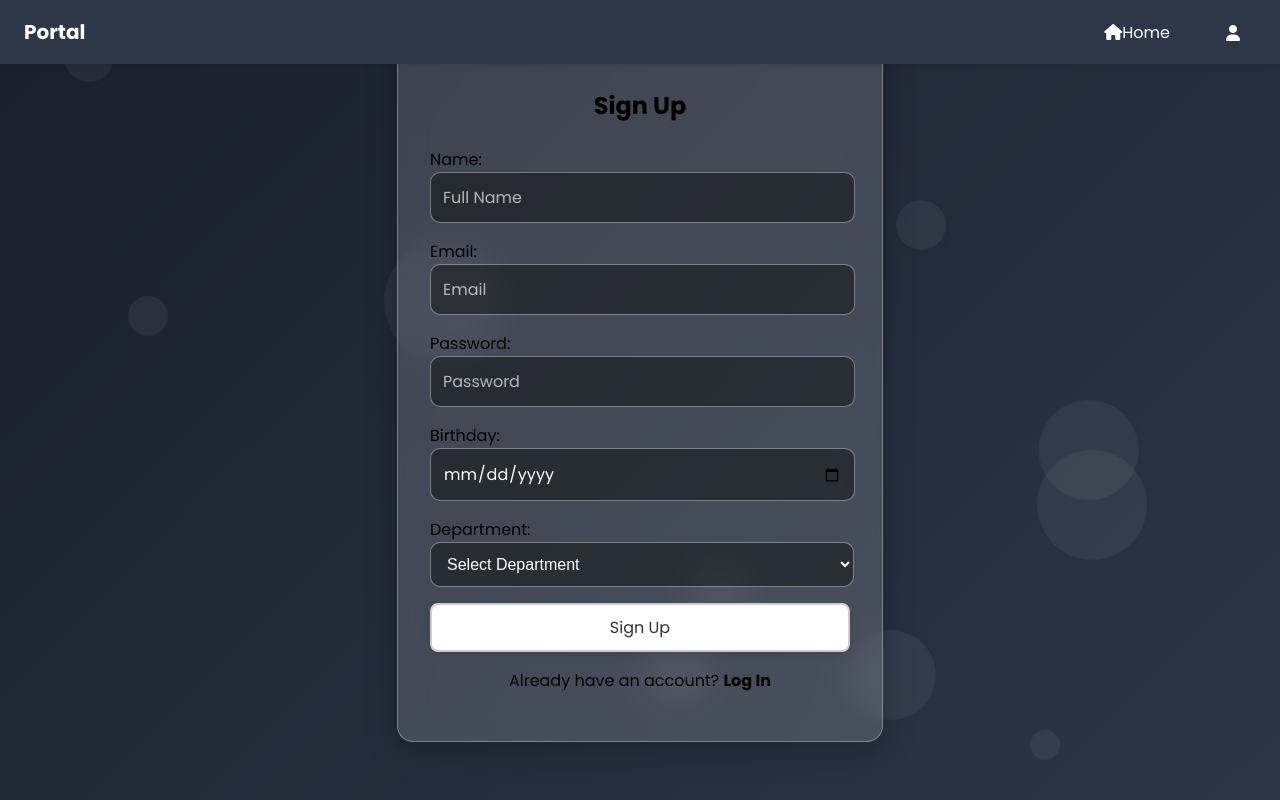
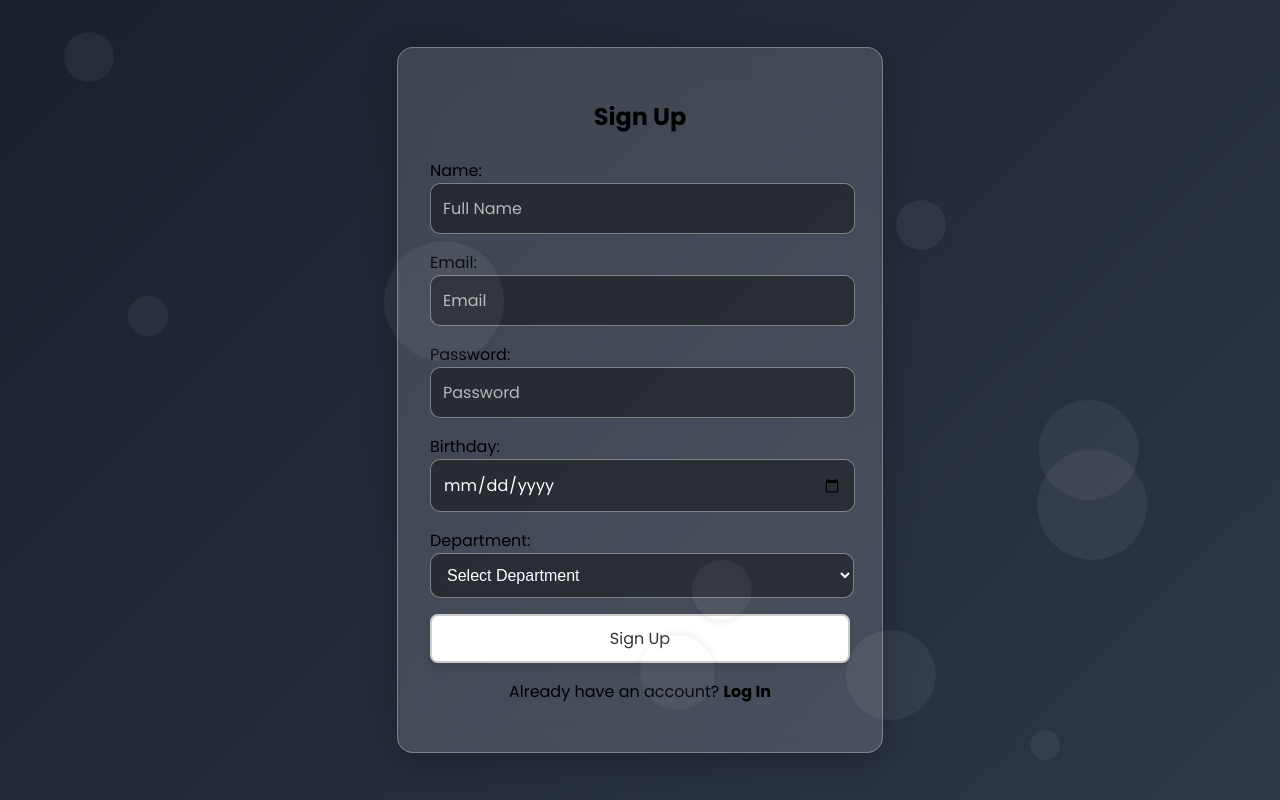
Before and after one commit to Ryou-06/eoportal, an Angular app: page /signup in a window 1280 px wide. Built offline with nearby package versions, Linux system fonts and the light colour scheme.

Commit message:
small changes in login and signup commit

```diff
--- a/src/app/app.routes.ts
+++ b/src/app/app.routes.ts
@@ -19,8 +19,7 @@ export const routes: Routes = [
       { path: 'home', component: HomeComponent },
       { path: 'profile', component: ProfileComponent },
       { path: 'updateprofile', component: UpdateprofileComponent },
-      { path: 'login', component: LoginComponent }, // Public route
-      { path: 'signup', component: SignupComponent }, // Public route
+
     ],
   },
   {
--- a/src/app/login/login.component.css
+++ b/src/app/login/login.component.css
@@ -25,7 +25,6 @@ h2, p, a, input {
     border: 1px solid rgba(255, 255, 255, 0.3); /* Subtle light border */
     width: 100%;
     max-width: 420px; /* Increased maximum width */
-    margin-top: -150px; /* Adjusted positioning */
     overflow: auto; /* Enable scrolling for overflowing content */
 
     /* Hide scrollbar for Webkit browsers (Chrome, Safari) */
@@ -145,3 +144,148 @@ button {
     font-weight: 600; /* Semi-bold for the button */
     font-size: 14px;
   }
+  .floating-object {
+    position: absolute;
+    opacity: 0.5;
+    border-radius: 50%;
+    background: rgba(255, 255, 255, 0.1);
+    box-shadow: 0 4px 6px rgba(0, 0, 0, 0.1);
+  }
+
+  /* Different sizes, positions, and animation speeds */
+  .floating-object-1 {
+    width: 50px;
+    height: 50px;
+    top: 10%;
+    left: 5%;
+    animation: float1 4s infinite alternate;
+  }
+
+  .floating-object-2 {
+    width: 100px;
+    height: 100px;
+    top: 50%;
+    right: 10%;
+    animation: float2 6s infinite alternate-reverse;
+  }
+
+  .floating-object-3 {
+    width: 75px;
+    height: 75px;
+    bottom: 20%;
+    left: 50%;
+    animation: float3 5s infinite alternate;
+  }
+
+  .floating-object-4 {
+    width: 30px;
+    height: 30px;
+    bottom: 5%;
+    right: 15%;
+    animation: float4 3s infinite alternate-reverse;
+  }
+
+  .floating-object-5 {
+    width: 120px;
+    height: 120px;
+    top: 20%;
+    left: 30%;
+    animation: float5 8s infinite alternate;
+  }
+
+  .floating-object-6 {
+    width: 60px;
+    height: 60px;
+    top: 70%;
+    right: 40%;
+    animation: float6 4s infinite alternate-reverse;
+  }
+
+  .floating-object-7 {
+    width: 40px;
+    height: 40px;
+    top: 40%;
+    left: 10%;
+    animation: float7 2s infinite alternate;
+  }
+
+  .floating-object-8 {
+    width: 90px;
+    height: 90px;
+    bottom: 10%;
+    right: 25%;
+    animation: float8 7s infinite alternate-reverse;
+  }
+
+  .floating-object-9 {
+    width: 50px;
+    height: 50px;
+    top: 15%;
+    left: 70%;
+    animation: float9 5s infinite alternate;
+  }
+
+  .floating-object-10 {
+    width: 110px;
+    height: 110px;
+    bottom: 30%;
+    right: 5%;
+    animation: float10 6s infinite alternate;
+  }
+
+  /* Keyframe Animations */
+  @keyframes gradientShift {
+    0% { background-position: 0% 50%; }
+    50% { background-position: 100% 50%; }
+    100% { background-position: 0% 50%; }
+  }
+
+  @keyframes float1 {
+    0% { transform: translateY(0) rotate(0deg); }
+    100% { transform: translateY(-50px) rotate(360deg); }
+  }
+
+  @keyframes float2 {
+    0% { transform: translateX(0) rotate(0deg); }
+    100% { transform: translateX(-60px) rotate(-360deg); }
+  }
+
+  @keyframes float3 {
+    0% { transform: translateY(0) rotate(0deg); }
+    100% { transform: translateY(70px) rotate(180deg); }
+  }
+
+  @keyframes float4 {
+    0% { transform: translateX(0) rotate(0deg); }
+    100% { transform: translateX(-30px) rotate(-90deg); }
+  }
+
+  @keyframes float5 {
+    0% { transform: translateY(0) rotate(0deg); }
+    100% { transform: translateY(90px) rotate(270deg); }
+  }
+
+  @keyframes float6 {
+    0% { transform: translateX(0) rotate(0deg); }
+    100% { transform: translateX(-40px) rotate(90deg); }
+  }
+
+  @keyframes float7 {
+    0% { transform: translateY(0) rotate(0deg); }
+    100% { transform: translateY(-30px) rotate(180deg); }
+  }
+
+  @keyframes float8 {
+    0% { transform: translateX(0) rotate(0deg); }
+    100% { transform: translateX(-50px) rotate(-360deg); }
+  }
+
+  @keyframes float9 {
+    0% { transform: translateY(0) rotate(0deg); }
+    100% { transform: translateY(80px) rotate(360deg); }
+  }
+
+  @keyframes float10 {
+    0% { transform: translateX(0) rotate(0deg); }
+    100% { transform: translateX(-70px) rotate(360deg); }
+  }
--- a/src/app/login/login.component.html
+++ b/src/app/login/login.component.html
@@ -35,4 +35,14 @@
       <p>Don't have an account? <a (click)="navigateToSignUp()">Sign Up</a></p>
     </div>
   </div>
+  <div class="floating-object floating-object-1"></div>
+    <div class="floating-object floating-object-2"></div>
+    <div class="floating-object floating-object-3"></div>
+    <div class="floating-object floating-object-4"></div>
+    <div class="floating-object floating-object-5"></div>
+    <div class="floating-object floating-object-6"></div>
+    <div class="floating-object floating-object-7"></div>
+    <div class="floating-object floating-object-8"></div>
+    <div class="floating-object floating-object-9"></div>
+    <div class="floating-object floating-object-10"></div>
 </div>
--- a/src/app/signup/signup.component.css
+++ b/src/app/signup/signup.component.css
@@ -11,6 +11,7 @@ h2, input, p, label {
   align-items: center;
   height: 100vh;
   background: linear-gradient(135deg, #1a202c, #2d3748); /* Same background as login */
+
 }
 
 /* Glassmorphic Form */
@@ -24,7 +25,6 @@ h2, input, p, label {
   border: 1px solid rgba(255, 255, 255, 0.3); /* Subtle border */
   width: 100%;
   max-width: 420px;
-  margin-top: -150px; /* Optional alignment tweak */
   overflow: hidden;
 }
 
@@ -133,3 +133,151 @@ button:focus {
 .login-link a:hover {
   text-decoration: underline;
 }
+small{
+  color:white;
+}
+.floating-object {
+  position: absolute;
+  opacity: 0.5;
+  border-radius: 50%;
+  background: rgba(255, 255, 255, 0.1);
+  box-shadow: 0 4px 6px rgba(0, 0, 0, 0.1);
+}
+
+/* Different sizes, positions, and animation speeds */
+.floating-object-1 {
+  width: 50px;
+  height: 50px;
+  top: 10%;
+  left: 5%;
+  animation: float1 4s infinite alternate;
+}
+
+.floating-object-2 {
+  width: 100px;
+  height: 100px;
+  top: 50%;
+  right: 10%;
+  animation: float2 6s infinite alternate-reverse;
+}
+
+.floating-object-3 {
+  width: 75px;
+  height: 75px;
+  bottom: 20%;
+  left: 50%;
+  animation: float3 5s infinite alternate;
+}
+
+.floating-object-4 {
+  width: 30px;
+  height: 30px;
+  bottom: 5%;
+  right: 15%;
+  animation: float4 3s infinite alternate-reverse;
+}
+
+.floating-object-5 {
+  width: 120px;
+  height: 120px;
+  top: 20%;
+  left: 30%;
+  animation: float5 8s infinite alternate;
+}
+
+.floating-object-6 {
+  width: 60px;
+  height: 60px;
+  top: 70%;
+  right: 40%;
+  animation: float6 4s infinite alternate-reverse;
+}
+
+.floating-object-7 {
+  width: 40px;
+  height: 40px;
+  top: 40%;
+  left: 10%;
+  animation: float7 2s infinite alternate;
+}
+
+.floating-object-8 {
+  width: 90px;
+  height: 90px;
+  bottom: 10%;
+  right: 25%;
+  animation: float8 7s infinite alternate-reverse;
+}
+
+.floating-object-9 {
+  width: 50px;
+  height: 50px;
+  top: 15%;
+  left: 70%;
+  animation: float9 5s infinite alternate;
+}
+
+.floating-object-10 {
+  width: 110px;
+  height: 110px;
+  bottom: 30%;
+  right: 5%;
+  animation: float10 6s infinite alternate;
+}
+
+/* Keyframe Animations */
+@keyframes gradientShift {
+  0% { background-position: 0% 50%; }
+  50% { background-position: 100% 50%; }
+  100% { background-position: 0% 50%; }
+}
+
+@keyframes float1 {
+  0% { transform: translateY(0) rotate(0deg); }
+  100% { transform: translateY(-50px) rotate(360deg); }
+}
+
+@keyframes float2 {
+  0% { transform: translateX(0) rotate(0deg); }
+  100% { transform: translateX(-60px) rotate(-360deg); }
+}
+
+@keyframes float3 {
+  0% { transform: translateY(0) rotate(0deg); }
+  100% { transform: translateY(70px) rotate(180deg); }
+}
+
+@keyframes float4 {
+  0% { transform: translateX(0) rotate(0deg); }
+  100% { transform: translateX(-30px) rotate(-90deg); }
+}
+
+@keyframes float5 {
+  0% { transform: translateY(0) rotate(0deg); }
+  100% { transform: translateY(90px) rotate(270deg); }
+}
+
+@keyframes float6 {
+  0% { transform: translateX(0) rotate(0deg); }
+  100% { transform: translateX(-40px) rotate(90deg); }
+}
+
+@keyframes float7 {
+  0% { transform: translateY(0) rotate(0deg); }
+  100% { transform: translateY(-30px) rotate(180deg); }
+}
+
+@keyframes float8 {
+  0% { transform: translateX(0) rotate(0deg); }
+  100% { transform: translateX(-50px) rotate(-360deg); }
+}
+
+@keyframes float9 {
+  0% { transform: translateY(0) rotate(0deg); }
+  100% { transform: translateY(80px) rotate(360deg); }
+}
+
+@keyframes float10 {
+  0% { transform: translateX(0) rotate(0deg); }
+  100% { transform: translateX(-70px) rotate(360deg); }
+}
--- a/src/app/signup/signup.component.html
+++ b/src/app/signup/signup.component.html
@@ -48,4 +48,14 @@
       <p>Already have an account? <a (click)="navigateToLogIn()">Log In</a></p>
     </div>
   </div>
+  <div class="floating-object floating-object-1"></div>
+    <div class="floating-object floating-object-2"></div>
+    <div class="floating-object floating-object-3"></div>
+    <div class="floating-object floating-object-4"></div>
+    <div class="floating-object floating-object-5"></div>
+    <div class="floating-object floating-object-6"></div>
+    <div class="floating-object floating-object-7"></div>
+    <div class="floating-object floating-object-8"></div>
+    <div class="floating-object floating-object-9"></div>
+    <div class="floating-object floating-object-10"></div>
 </div>
```
